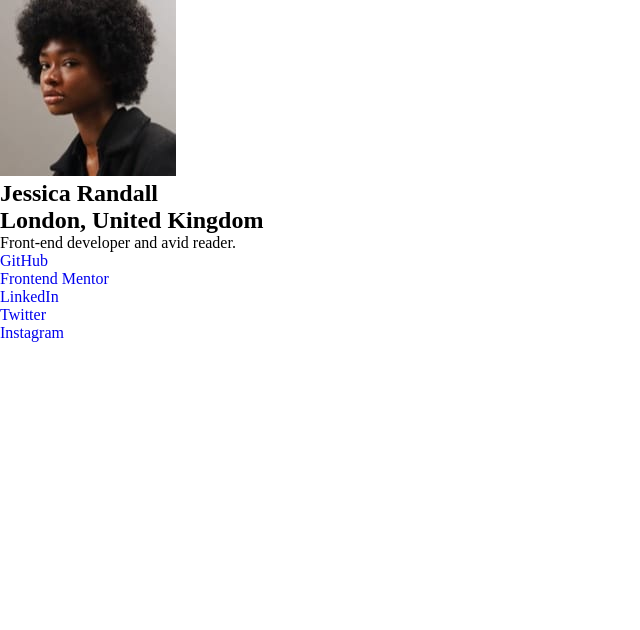
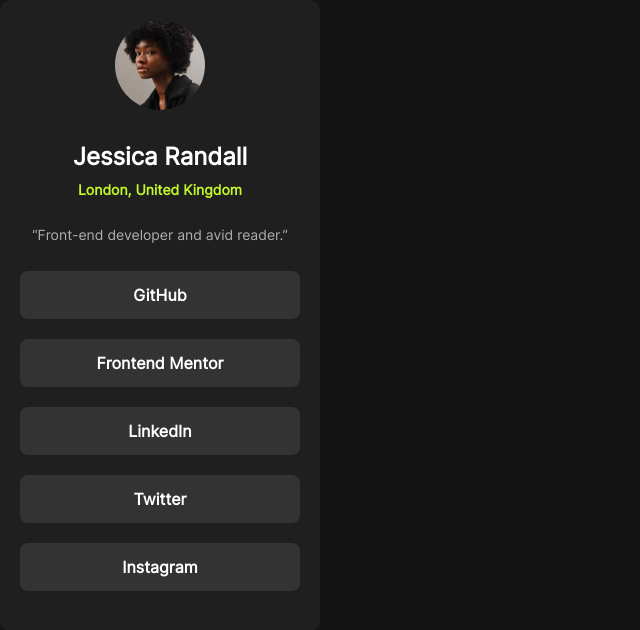
Before and after one commit to j0tt4pp3/social-links-profile-main, a plain HTML site: page index.html in a window 1280 px wide. Shown: the whole page, without its empty margins (0-640 px from the left). Drawn offline with Linux system fonts and the light colour scheme.

Commit message:
feat: Adiciona e estiliza card de redes sociais

```diff
--- a/index.html
+++ b/index.html
@@ -20,7 +20,7 @@
       <img src="assets/images/avatar-jessica.jpeg" alt="Foto de perfil de Jessica Randall">
       <h1>Jessica Randall</h1>
       <h2>London, United Kingdom</h2>
-      <p>Front-end developer and avid reader.</p>
+      <p><q>Front-end developer and avid reader.</q></p>
 
       <nav>
         <ul>
--- a/style.css
+++ b/style.css
@@ -30,3 +30,71 @@
     text-decoration: none;
     box-sizing: border-box;
 }
+
+body {
+    font-family: 'Inter', sans-serif;
+    background-color: hsl(0, 0%, 8%);
+}
+
+main {
+    height: 100%;
+    width: 100%;
+}
+
+section {
+    background-color: hsl(0, 0%, 12%);
+    width: 100%;
+    max-width: 320px;
+    border-radius: 10px;
+    padding: 20px;
+    text-align: center;
+}
+
+img {
+    height: 90px;
+    width: 90px;
+    border-radius: 50%;
+}
+
+h1 {
+    color: hsl(0, 0%, 100%);
+    margin-top: 28px;
+    font-size: 24px;
+}
+
+h2 {
+    color: hsl(75, 94%, 57%);
+    font-weight: 600;
+    font-size: 14px;
+    margin-top: 10px;
+}
+
+p {
+    color: hsla(0, 0%, 100%, 0.642);
+    font-size: 14px;
+    font-weight: 400;
+    margin-top: 28px;
+    margin-bottom: 28px;
+}
+
+li {
+    margin-bottom: 20px;
+}
+
+a {
+    background-color: hsl(0, 0%, 20%);
+    color: hsl(0, 0%, 100%);
+    font-weight: 600;
+
+    display: inline-block;
+    width: 100%;
+    border-radius: 8px;
+
+    padding-top: 14px;
+    padding-bottom: 14px;
+}
+
+a:hover {
+    background-color: hsl(75, 94%, 57%);
+    color: hsl(0, 0%, 8%);
+}
```
